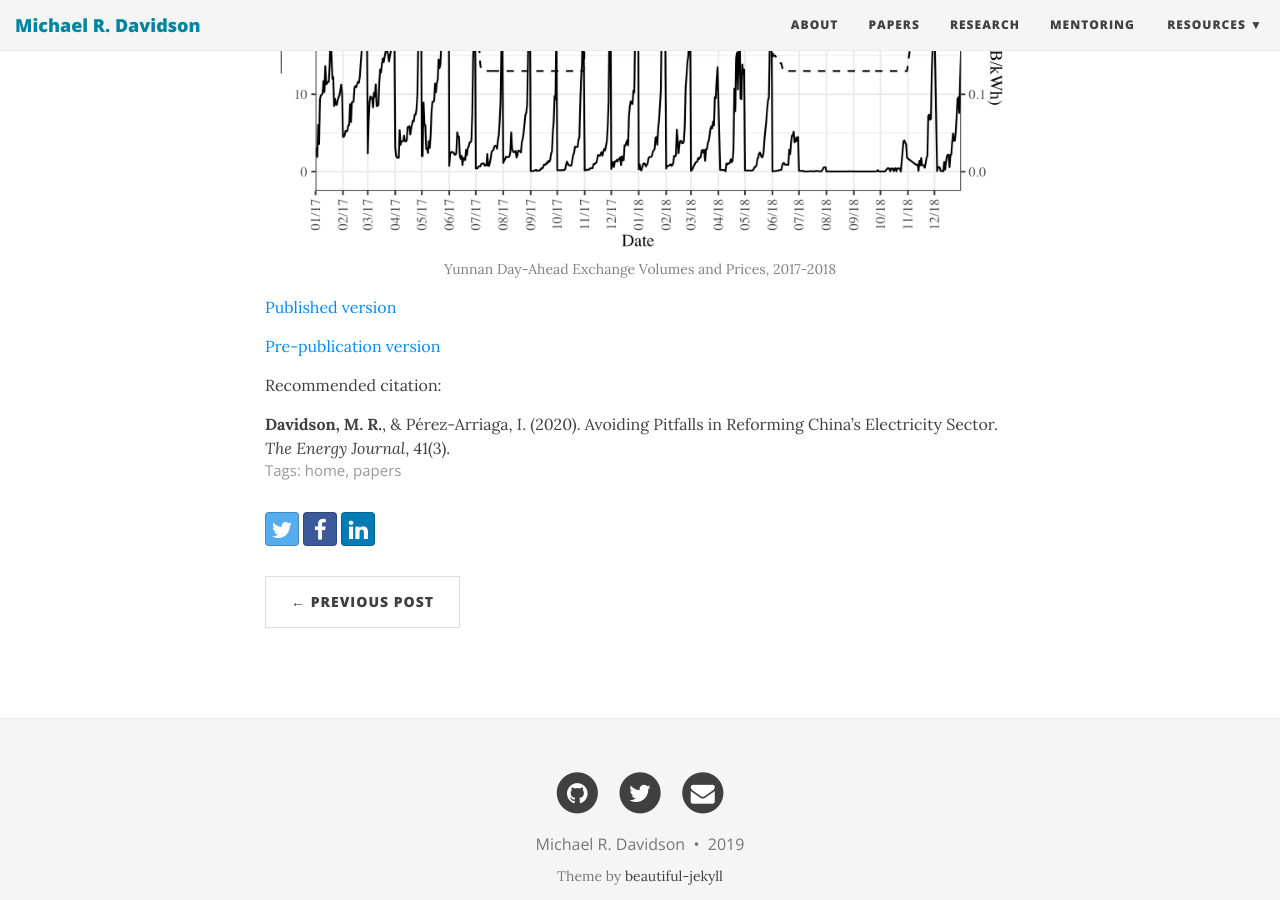
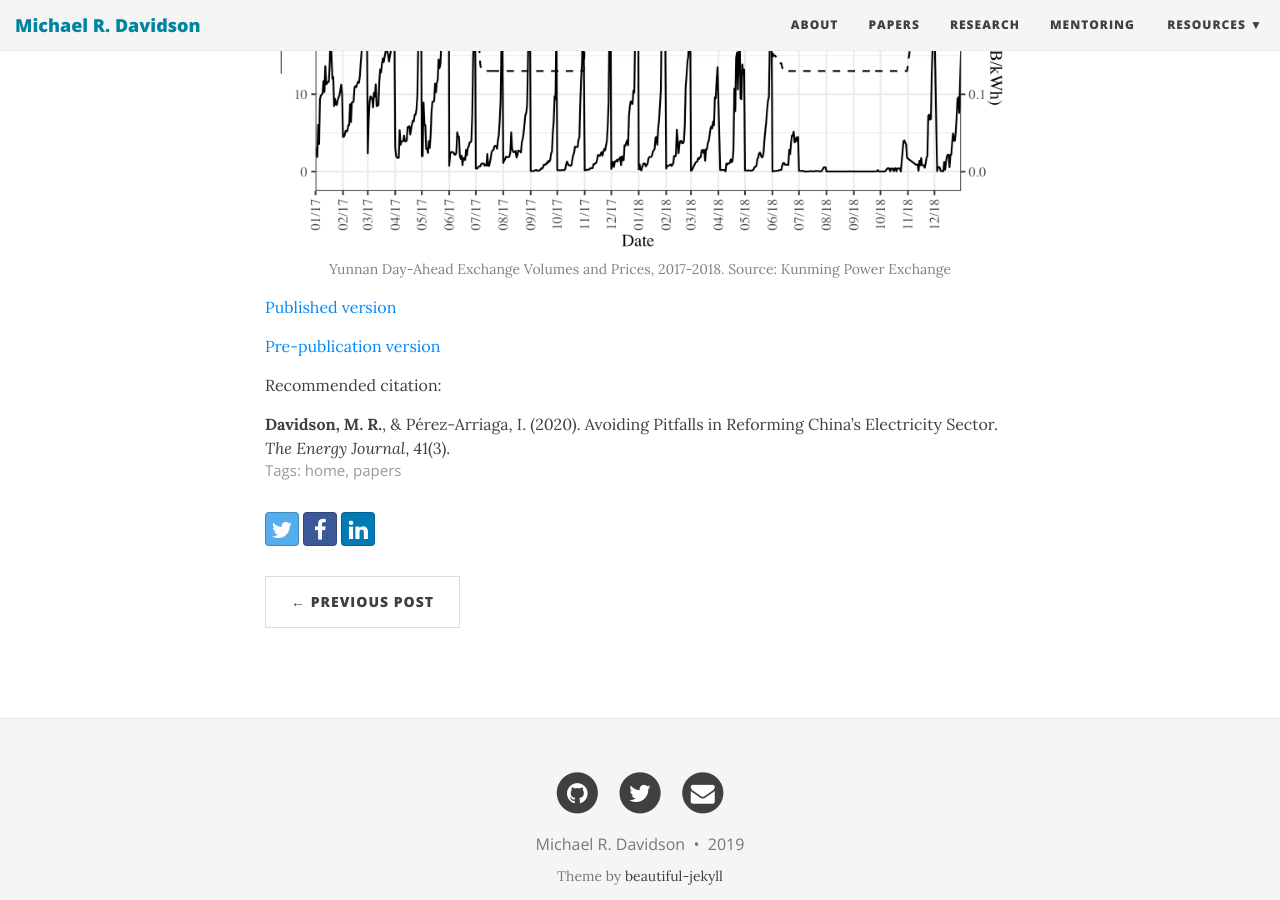
Before and after one commit to east-winds/east-winds.github.io, a Jekyll site: the page built from _posts/2019-12-16-avoiding-pitfalls-china-electricity-reforms.md, in a window 1280 px wide and 900 px high, scrolled down 764 px. Built offline with Jekyll 4.4.1, drawn with Linux system fonts in a browser that asks for light colours; nearby versions of some CDN libraries.

Commit message:
pitfalls

```diff
--- a/_posts/2019-12-16-avoiding-pitfalls-china-electricity-reforms.md
+++ b/_posts/2019-12-16-avoiding-pitfalls-china-electricity-reforms.md
@@ -9,7 +9,7 @@ image: /img/pitfalls_yn_dax_vol_price-sm.png
 
 China has recently reinvigorated reforms to its electricity sector, focusing on increasing the role of markets and improving regulation. While restructuring an electricity sector is difficult and can require years of detailed planning, China’s approach relies upon broad central guidelines with many details and initiatives left to provincial governments. We assess the current state of reform efforts through the lens of five “pitfalls” based on well-established regulatory economics literature and international lessons, focusing on contract structure, system operation, and regulation. We find that while market efforts are likely to achieve efficiency gains with respect to the planned system, they may fall short of crucial functions of a market, such as incentivizing flexibility given increasing renewable energy penetrations. Making markets work will likely require a stronger centralization of market design and regulatory oversight authorities.
 
-![Yunnan Day-Ahead Exchange Volumes and Prices, 2017-2018](/img/pitfalls_yn_dax_vol_price.png) _Yunnan Day-Ahead Exchange Volumes and Prices, 2017-2018_
+![Yunnan Day-Ahead Exchange Volumes and Prices, 2017-2018](/img/pitfalls_yn_dax_vol_price.png) _Yunnan Day-Ahead Exchange Volumes and Prices, 2017-2018. Source: Kunming Power Exchange_
 
 [Published version](https://doi.org/10.5547/01956574.41.3.mdav)
 
```
